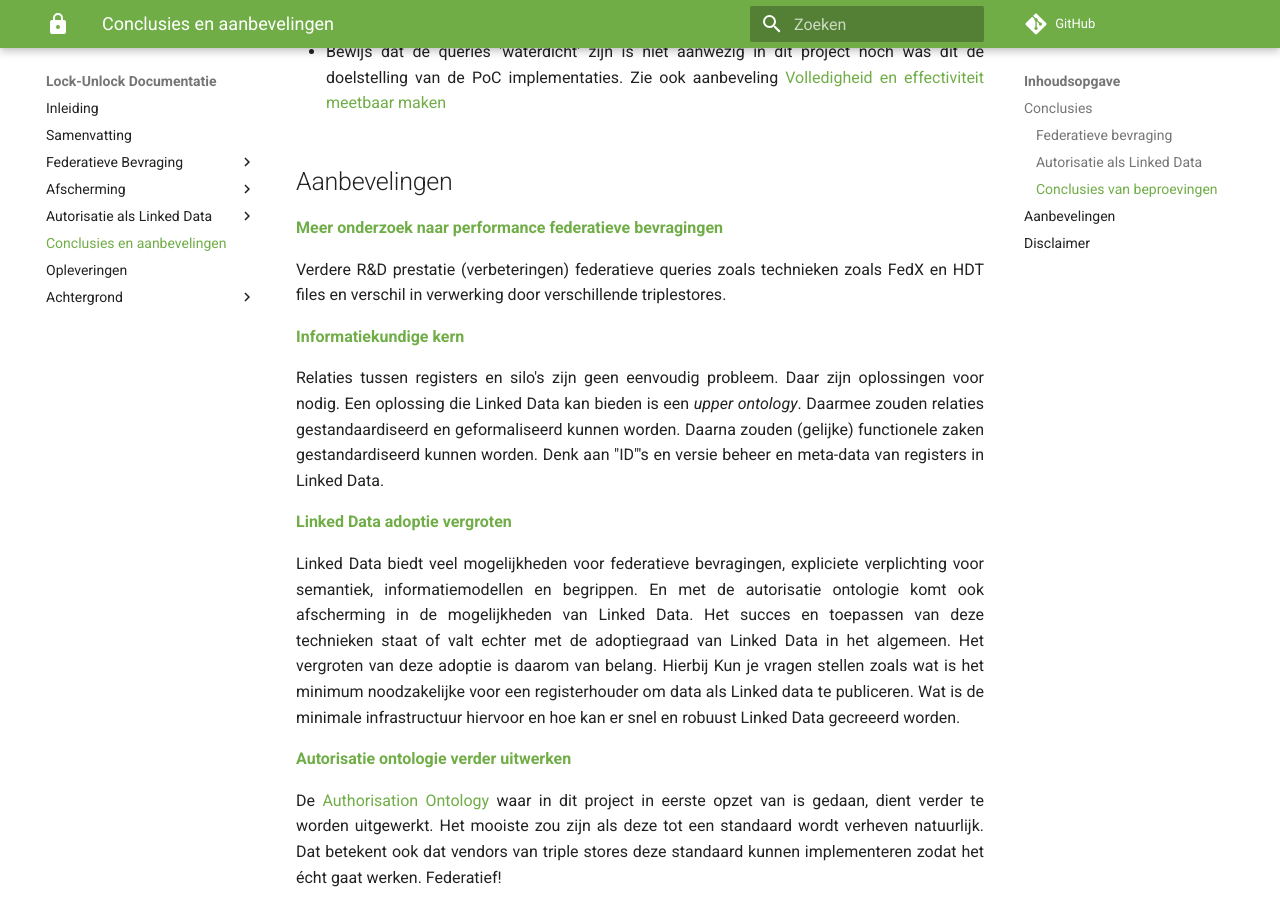
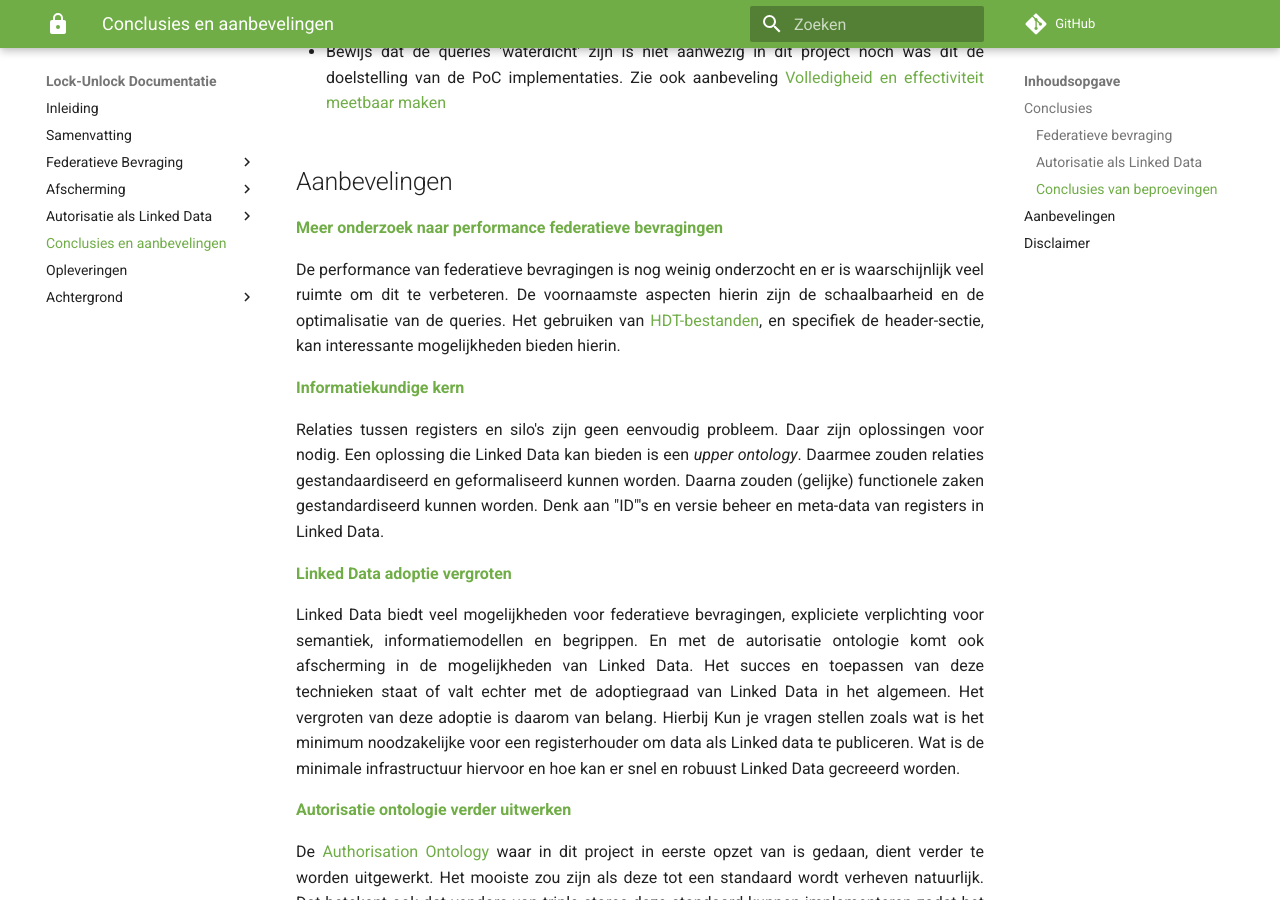
Before and after one commit to kadaster-labs/lock-unlock-docs, an MkDocs documentation site: the page built from docs/conclusies.md, in a window 1280 px wide and 900 px high, scrolled down 3084 px. Built offline with MkDocs 1.6.1 and Material for MkDocs 9.7.7, drawn with Linux system fonts in a browser that asks for light colours; emoji names are drawn with the system emoji font; comment, search, counter and statistics services are not loaded; the version menu is left out.

Commit message:
Aanbeveling onderzoek federavtieve bevraging
Incl. HDT-files

```diff
--- a/docs/conclusies.md
+++ b/docs/conclusies.md
@@ -148,8 +148,10 @@ tot verificatie van de autorisaties (eventueel aan andere partijen, zoals een to
 href="#meer-onderzoek-naar-performance-federatieve-bevraging">Meer onderzoek naar performance
 federatieve bevragingen</a>**
 
-Verdere R&D prestatie (verbeteringen) federatieve queries zoals technieken zoals FedX en HDT files en verschil in
-verwerking door verschillende triplestores.
+De performance van federatieve bevragingen is nog weinig onderzocht en er is waarschijnlijk veel
+ruimte om dit te verbeteren. De voornaamste aspecten hierin zijn de schaalbaarheid en de
+optimalisatie van de queries. Het gebruiken van [HDT-bestanden](https://www.rdfhdt.org/), en
+specifiek de header-sectie, kan interessante mogelijkheden bieden hierin.
 
 **<a id="informatiekundige-kern" href="#informatiekundige-kern">Informatiekundige kern</a>**
 
```
